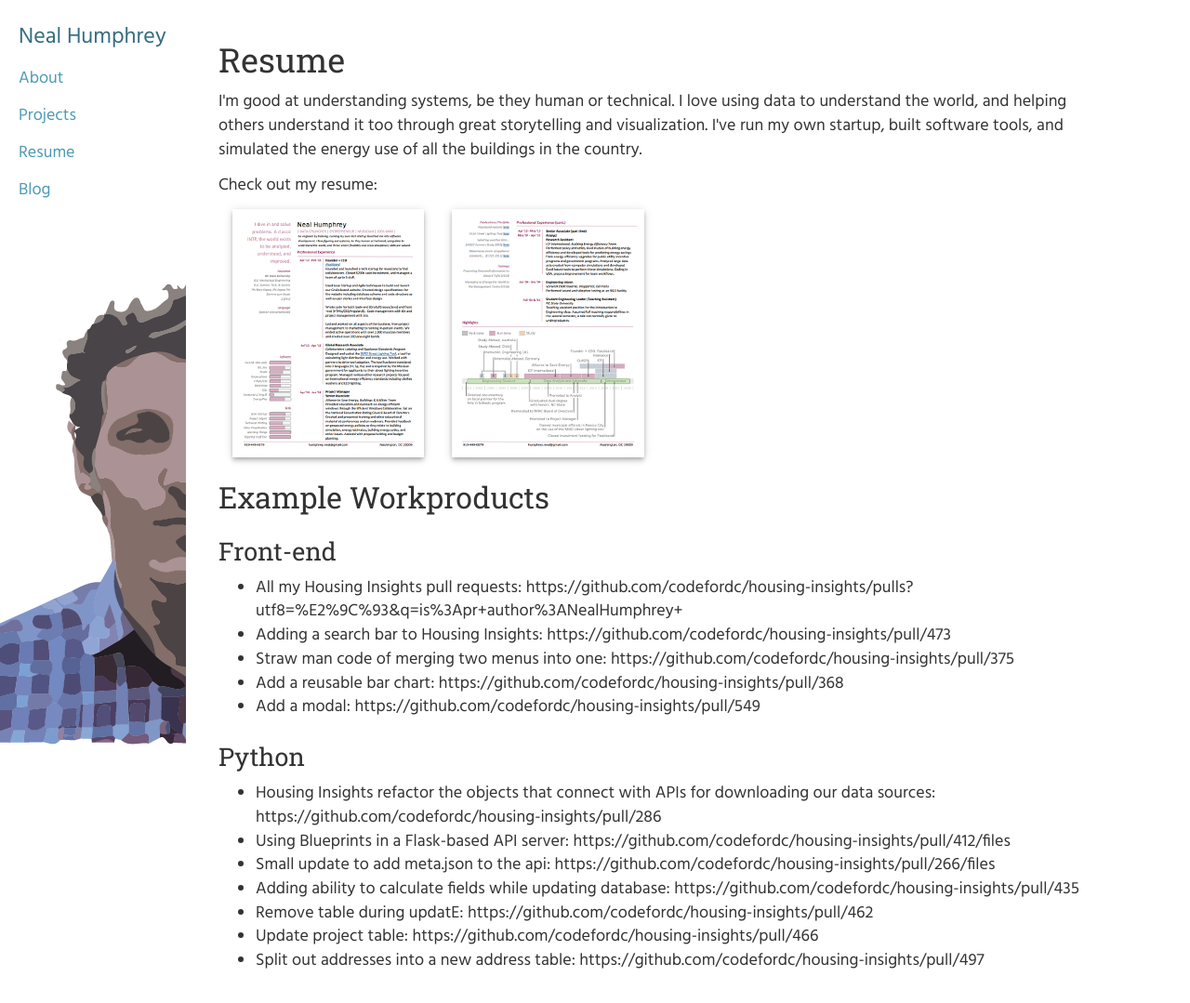
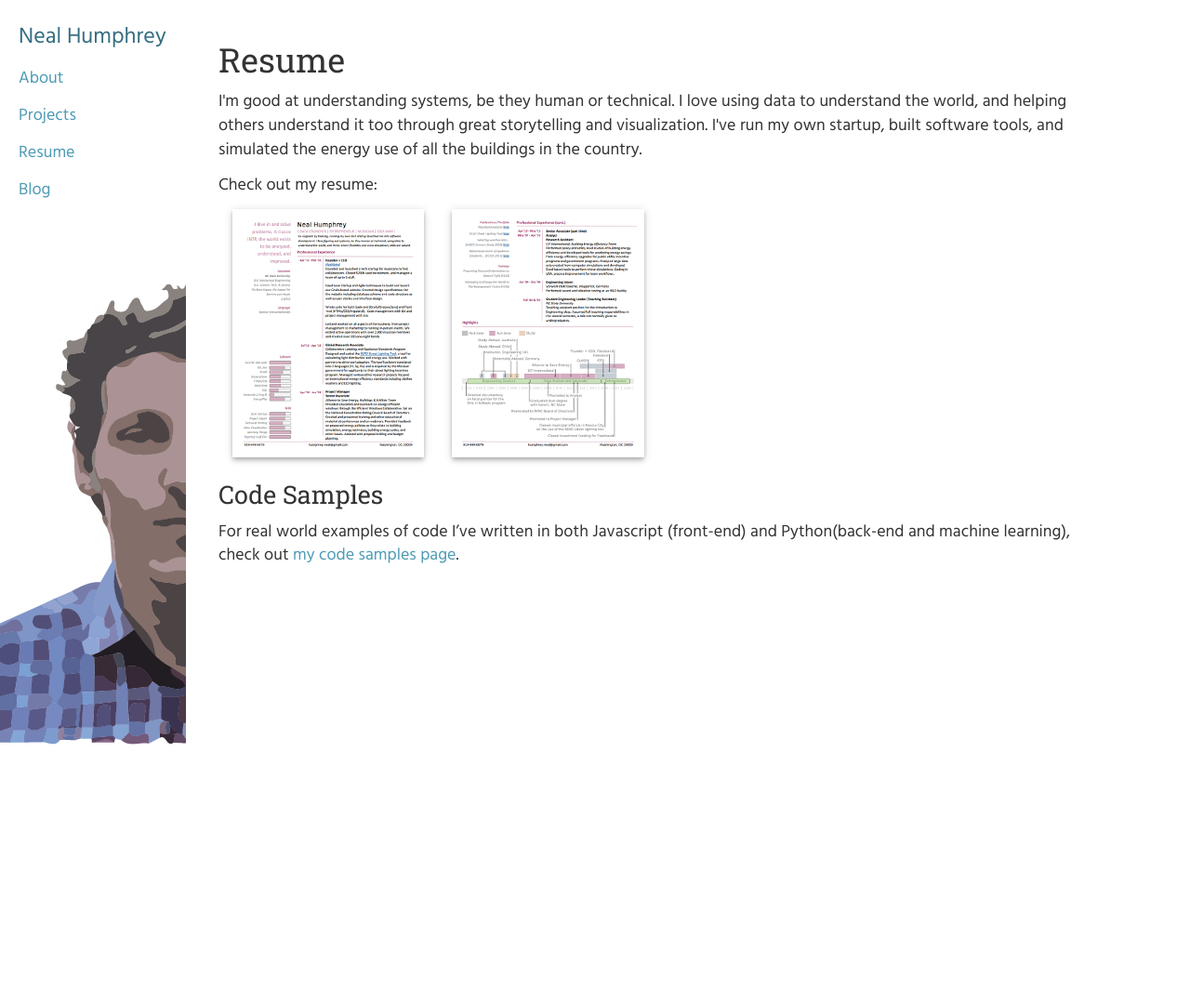
Before and after one commit to NealHumphrey/NealHumphrey.github.io, a Jekyll site: the page built from resume/index.md, in a window 1280 px wide and 1079 px high. Shown: the whole window at 93% size. Built offline with Jekyll 4.4.1, drawn with Linux system fonts in a browser that asks for light colours; some web fonts are replaced.

Commit message:
Adds a list of code samples with descriptions to a new page found from the resume homepage

```diff
--- a/css/nhumphrey.css
+++ b/css/nhumphrey.css
@@ -203,3 +203,9 @@ a.disabled {
    pointer-events: none;
    cursor: default;
 }
+
+hr {
+  background-color: rgb(50,50,50);
+  height: 1px;
+  border-width: 0;
+}
--- a/resume/index.md
+++ b/resume/index.md
@@ -24,22 +24,6 @@ title: Resume - Neal Humphrey
 </div>
 
 
+### Code Samples
 
-## Example Workproducts
-
-### Front-end
-- All my Housing Insights pull requests: https://github.com/codefordc/housing-insights/pulls?utf8=%E2%9C%93&q=is%3Apr+author%3ANealHumphrey+
-- Adding a search bar to Housing Insights: https://github.com/codefordc/housing-insights/pull/473
-- Straw man code of merging two menus into one: https://github.com/codefordc/housing-insights/pull/375
-- Add a reusable bar chart: https://github.com/codefordc/housing-insights/pull/368
-- Add a modal: https://github.com/codefordc/housing-insights/pull/549
-
-
-### Python
-- Housing Insights refactor the objects that connect with APIs for downloading our data sources: https://github.com/codefordc/housing-insights/pull/286
-- Using Blueprints in a Flask-based API server: https://github.com/codefordc/housing-insights/pull/412/files
-- Small update to add meta.json to the api: https://github.com/codefordc/housing-insights/pull/266/files
-- Adding ability to calculate fields while updating database: https://github.com/codefordc/housing-insights/pull/435
-- Remove table during updatE: https://github.com/codefordc/housing-insights/pull/462
-- Update project table: https://github.com/codefordc/housing-insights/pull/466
-- Split out addresses into a new address table: https://github.com/codefordc/housing-insights/pull/497
+For real world examples of code I've written in both Javascript (front-end) and Python(back-end and machine learning), check out [my code samples page]({{ site.baseurl }}/resume/codesamples/).
```
Also changed, not shown: resume/codesamples/index.md (added, +65 -0 lines), img/GitHub-Mark-64px.png (added).
